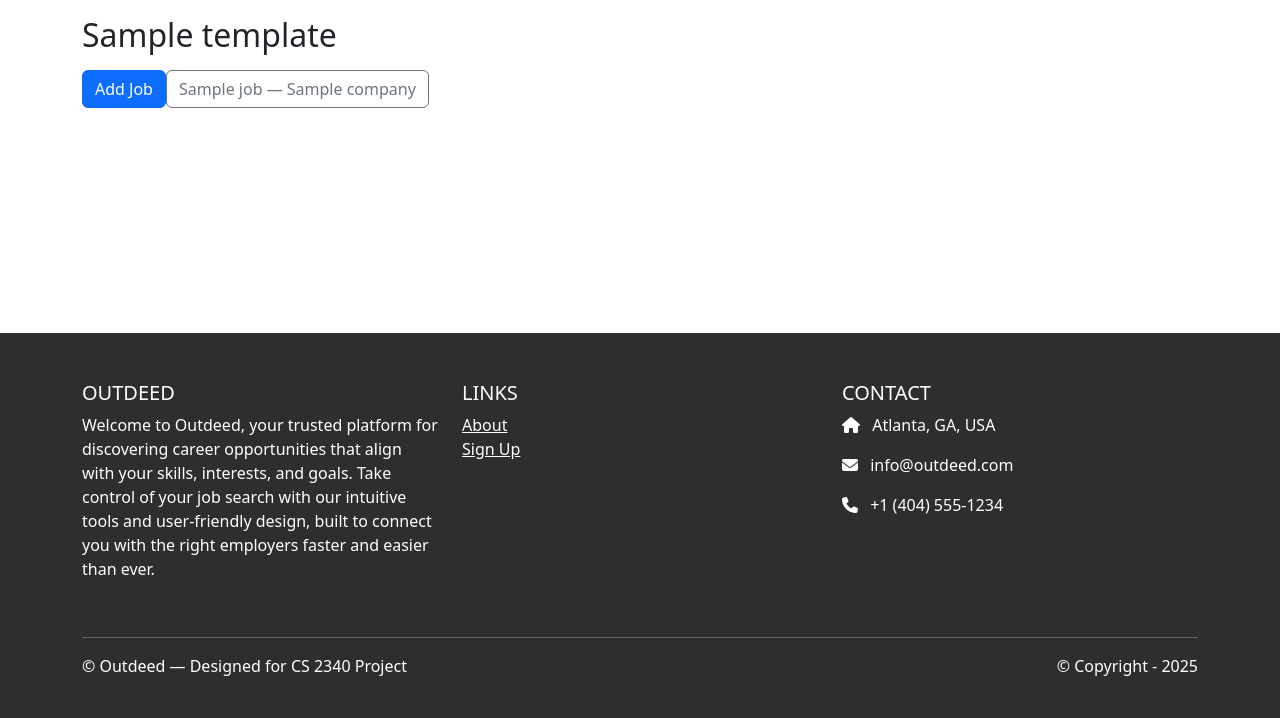
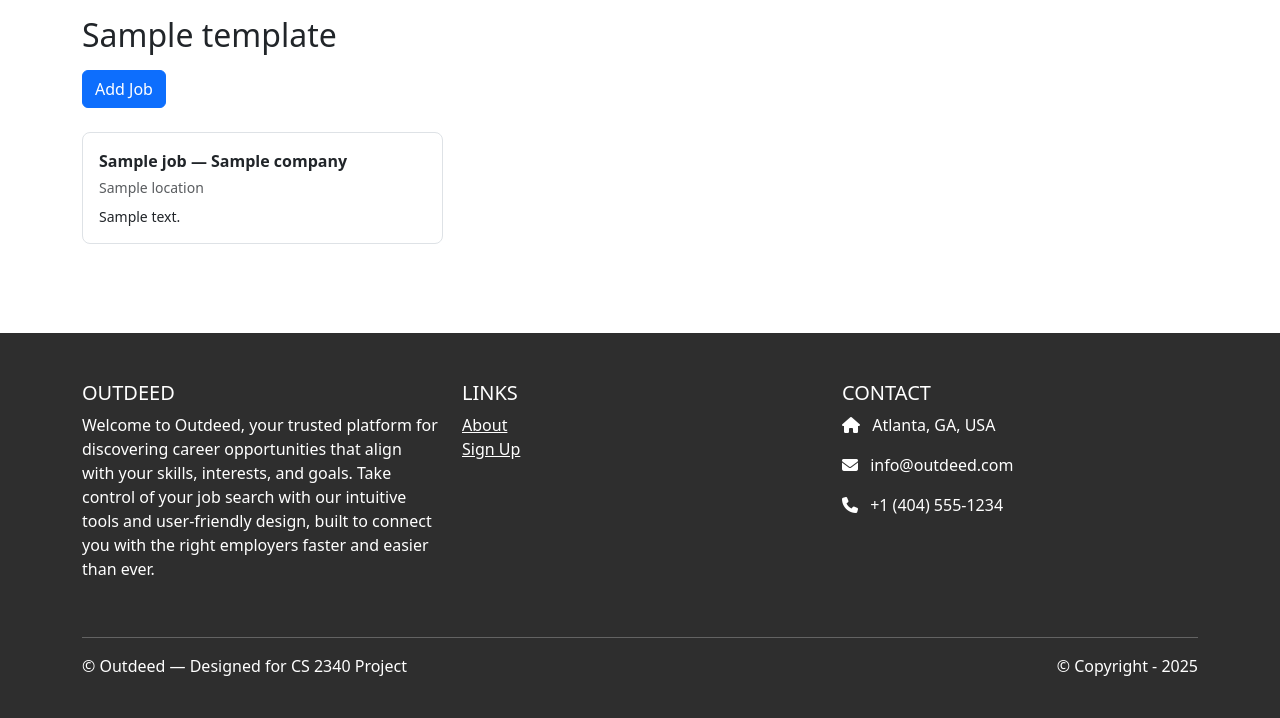
Before and after one commit to omarjaafar/TeamMunoz3, a Django app: template jobs/templates/jobs/index.html in a window 1280 px wide. Shown: the part 82-800 px from the top of the page. Run offline with Django 5.2, Linux system fonts and the light colour scheme; the template is opened without the code that fills it: most values are stand-ins (such as "Sample title", 1, 10 or a date in 2020); some libraries are stand-ins or nearby versions.

Commit message:
improved posting jobs format

```diff
--- a/jobs/templates/jobs/index.html
+++ b/jobs/templates/jobs/index.html
@@ -6,23 +6,58 @@
 
         <div class="d-flex align-items-center flex-wrap">
             <a class="btn btn-primary" href="{% url 'jobs.create' %}">Add Job</a>
+        </div>
 
-            <!-- we loop over the list template_data.jobs that the user entered. the first line then creates a link to
-            the edit page for that job. now we display the job that has been posted in the format [Company - Job_Title]
-            the if statement just puts Untitled if the Company name has not been filled out in the job posting
-            Also, at the end if there are no jobs created, the for loop won't run and hence we display the messsage in a
-            span tag -->
-            {% for job in template_data.jobs %}
-            <a class="btn btn-outline-secondary" href="{% url 'jobs.edit' job.id %}"
-                title="{{ job.title|default:'Untitled' }} — {{ job.company|default:'Company' }}">
-                {{ job.title|default:"Untitled"|truncatechars:24 }}
-                {% if job.company %} — {{ job.company|truncatechars:18 }}{% endif %}
-            </a>
-            {% empty %}
-            <span class="text-muted"> No jobs yet. Click “Add Job”.</span>
-            {% endfor %}
+        <div class="mt-4">
+            {% if template_data.jobs %}
+            <div class="row g-3">
+                {% for job in template_data.jobs %}
+                <div class="col-12 col-md-6 col-lg-4">
+                    <a href="{% url 'jobs.edit' job.id %}" class="text-decoration-none text-reset">
+                        <div class="mini-card border rounded-3 p-3 h-100">
+                            <div class="fw-semibold">
+                                {{ job.title|default:"Untitled"|truncatechars:28 }}
+                                {% if job.company %} — {{ job.company|truncatechars:22 }}{% endif %}
+                            </div>
+                            {% if job.location %}
+                            <div class="text-muted small mt-1">
+                                {{ job.location|truncatechars:30 }}
+                            </div>
+                            {% endif %}
+                            {% if job.description %}
+                            <div class="small mt-2 clamp-2">
+                                {{ job.description }}
+                            </div>
+                            {% endif %}
+                        </div>
+                    </a>
+                </div>
+                {% endfor %}
+            </div>
+            {% else %}
+            <div class="text-muted mt-2">No jobs yet. Click “Add Job”.</div>
+            {% endif %}
+        </div>
 
-        </div>
     </div>
 </div>
+
+<style>
+    .mini-card {
+        transition: box-shadow .15s ease, transform .05s ease;
+    }
+
+    .mini-card:hover {
+        box-shadow: 0 .35rem .9rem rgba(0, 0, 0, .12);
+        transform: translateY(-1px);
+    }
+
+    /* keep descriptions tidy (approx 2 lines) */
+    .clamp-2 {
+        display: -webkit-box;
+        -webkit-line-clamp: 2;
+        -webkit-box-orient: vertical;
+        overflow: hidden;
+    }
+</style>
 {% endblock content %}
--- a/jobs/views.py
+++ b/jobs/views.py
@@ -39,7 +39,7 @@ def job_form(request, pk=None):
         }
 
         if job is None:
-            #capture the instance, then redirect using its pk
+            #capture the instance, then redirect using its pk - define the fields dict here
             job = Job.objects.create(posted_by=request.user, **fields)
             return redirect('jobs.edit', pk=job.pk)
 
```
